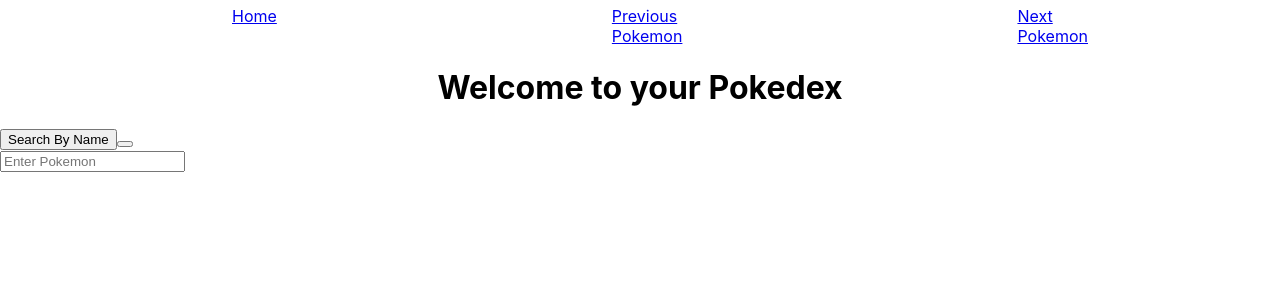
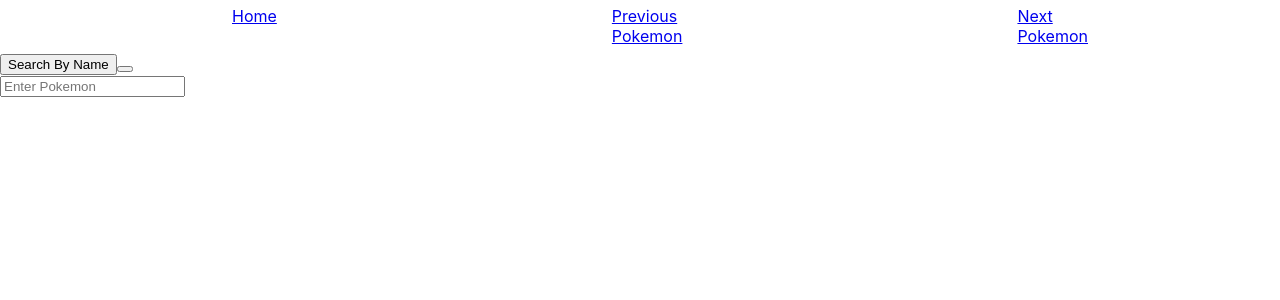
Before and after one commit to LawrenceObote/Pokedex, a React (Create React App) app: page / in a window 1280 px wide. Shown: the top 300 px of the page. Built offline with nearby package versions, Linux system fonts and the light colour scheme.

Commit message:
Rearranged the Router

```diff
--- a/src/App.js
+++ b/src/App.js
@@ -64,18 +64,16 @@
         </div>
 
         <Switch>
-          <Route path="/pokemon">
-            <PokemonPage />
+          <Route path="/" exact component={"/"}>
+            <SearchByName />
+
+          </Route>
+          <Route path="/pokemon" exact component={"/pokemon"}>
+            <SearchByName />
+
           </Route>
         </Switch>
 
-        <div>
-          <h1 id="welcome">Welcome to your Pokedex</h1>
-        </div>
-
-        <div>
-          <SearchByName />
-        </div>
         </div>
       </Router>
     )
```
